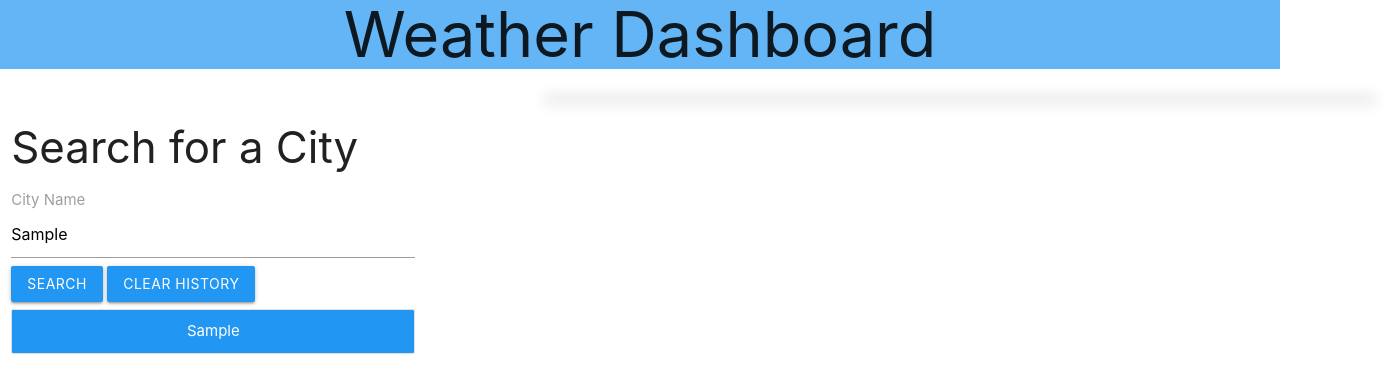
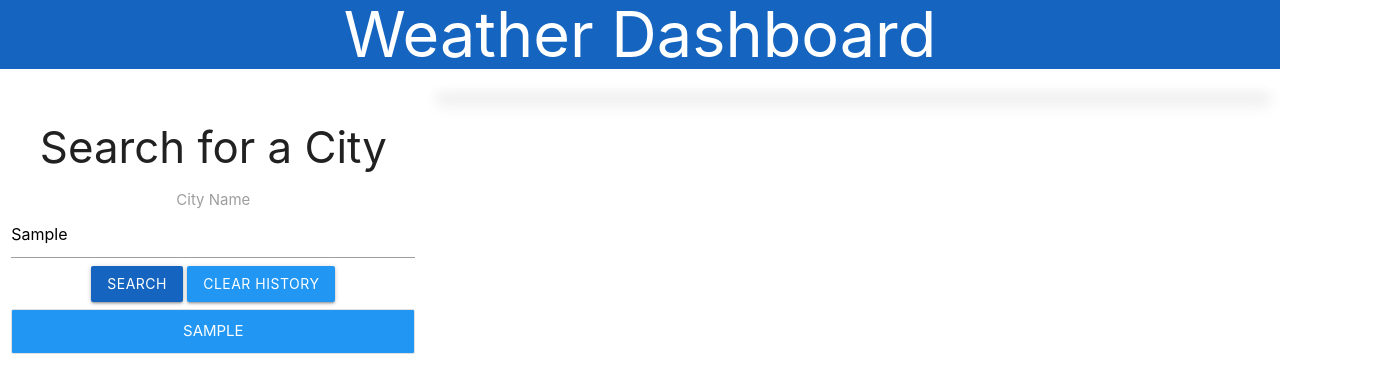
Before and after one commit to adam-brannon09/weather_forecast_app, a plain HTML site: page index.html in a window 1280 px wide. Both pictures are taken after typing "Sample" into the empty fields and a click on the button "SEARCH". Shown: the whole page, 1387 px wide, since content can reach past the window. Drawn offline with nearby package versions, Linux system fonts and the light colour scheme; no server answers.

Commit message:
made some minor changes to styling and js functionality

```diff
--- a/Assets/css/style.css
+++ b/Assets/css/style.css
@@ -7,9 +7,6 @@ label{
 
 
 #current-forecast-container{
-    background-color: lightblue;
     width: 900px;
     height: auto;
-
-
 }
--- a/Assets/js/script.js
+++ b/Assets/js/script.js
@@ -48,7 +48,7 @@ function getWeather(city) {
     fetch(weatherUrl)
         .then(response => {
             if (response.ok) {
-                console.log(response + 'getWeather()');
+                console.log(response);
                 return response.json().then(data => {
                     console.log(data);
 
@@ -71,7 +71,7 @@ function getWeather(city) {
         })
         .catch(error => {
             console.log(error.message);
-
+            alert('Please enter a valid city!');
         });
 
 }
@@ -146,15 +146,9 @@ function displayForecast(temp, wind, humidity, icon, i) {
       // Code to clear all the html from the element
        var prevCity = JSON.parse(localStorage.getItem("city")) || [];
        prevSearchEl.innerHTML =''
-    //   var prevCity = localStorage.getItem('city');
-      // Iteration to create the whole array of search history, limited to 5 so that the website won't load too many
        for (var i = 0; i < prevCity.length; i++){
-           var cityBtn = `<div class="collection blue"> <a href="#!" id="prev-search" class="collection-item center-align white-text blue">${prevCity[i]}</a></div>`
+           var cityBtn = `<div class="collection center blue"> <a href="#!" id="prev-search" class="collection-item center white-text blue">${prevCity[i].toUpperCase()}</a></div>`
            prevSearchEl.innerHTML += cityBtn;
-
-        //    prevSearchEl.addEventListener('click', function (event) {
-        //      console.log(event.target, "event.target");
-        //     })
 
       }
 
--- a/index.html
+++ b/index.html
@@ -27,21 +27,21 @@
 
 	<body>
 		<!-- Title for the header -->
-		<header class="blue lighten-2 center-align">
+		<header class="blue darken-3 white-text center-align">
 			<h1>Weather Dashboard</h1>
 		</header>
 
 		<!-- body -->
 
-		<div class="row">
-			<div class="col l4">
+		<div class="row s12">
+			<div class="col l4 center ">
 				<!-- Form for City Seach -->
 
 				<form action="" >
 					<h3>Search for a City</h3>
 					<label for="city-search">City Name</label>
 					<input id="city-search" class="input-field inline " type="text" />
-					<button id="search-btn" class="waves-effect waves-light btn blue">
+					<button id="search-btn" class="waves-effect waves-light btn blue darken-3">
 						Search
 					</button>
 					<button id="clear-btn" class="waves-effect waves-light btn blue">
@@ -54,9 +54,9 @@
 			</div>
 			<!-- end column -->
 			<!-- start of 2nd column -->
-			<div class="col l8 push-l1">
+			<div class="col l8 s6 ">
 				<!-- current forecast container -->
-				<div id="current-forecast-container" class="z-depth-1"></div>
+				<div id="current-forecast-container" class=""></div>
 
 				<!-- Five Day Forecast -->
 				<div id="five-day-container" class="z-depth-3"></div>
```
